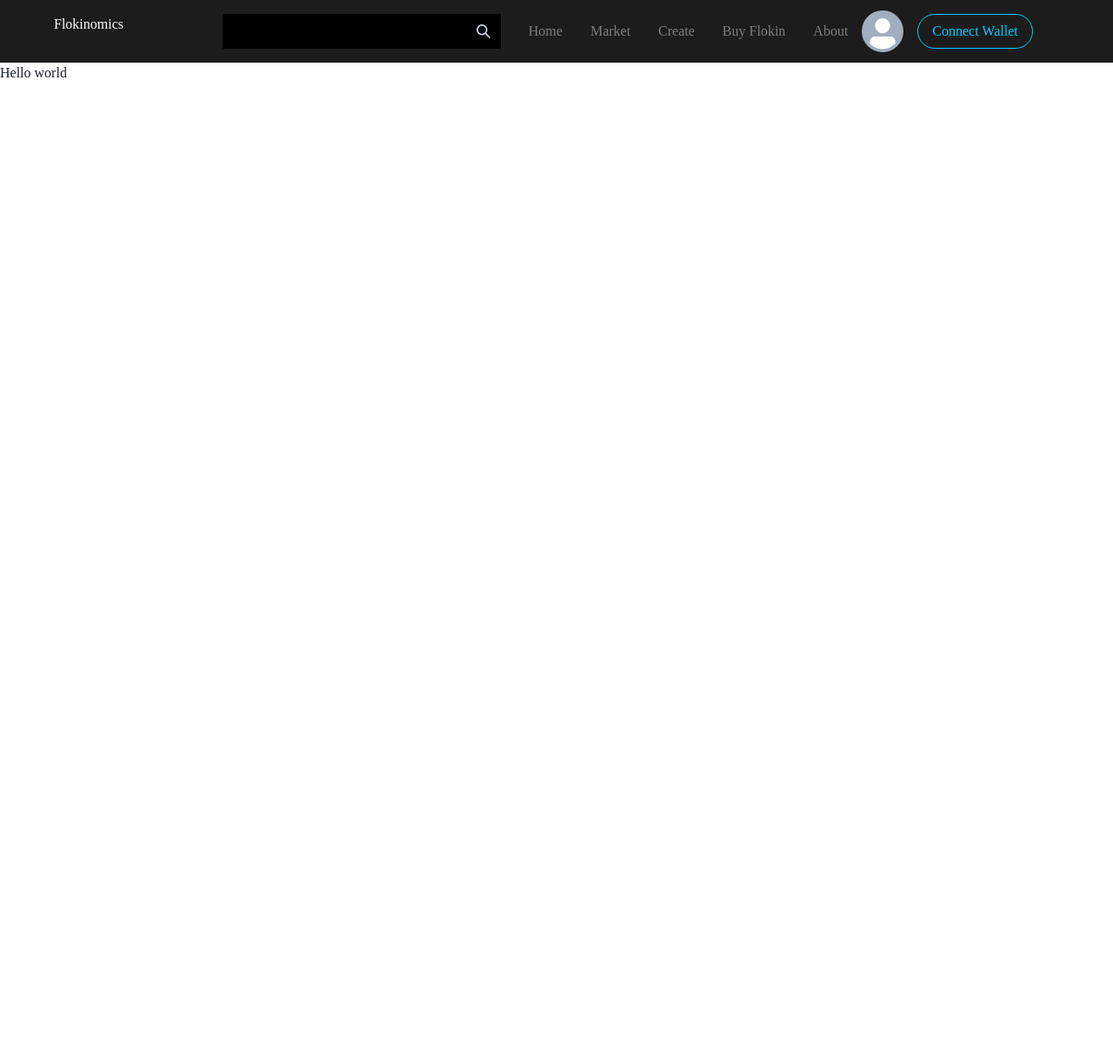
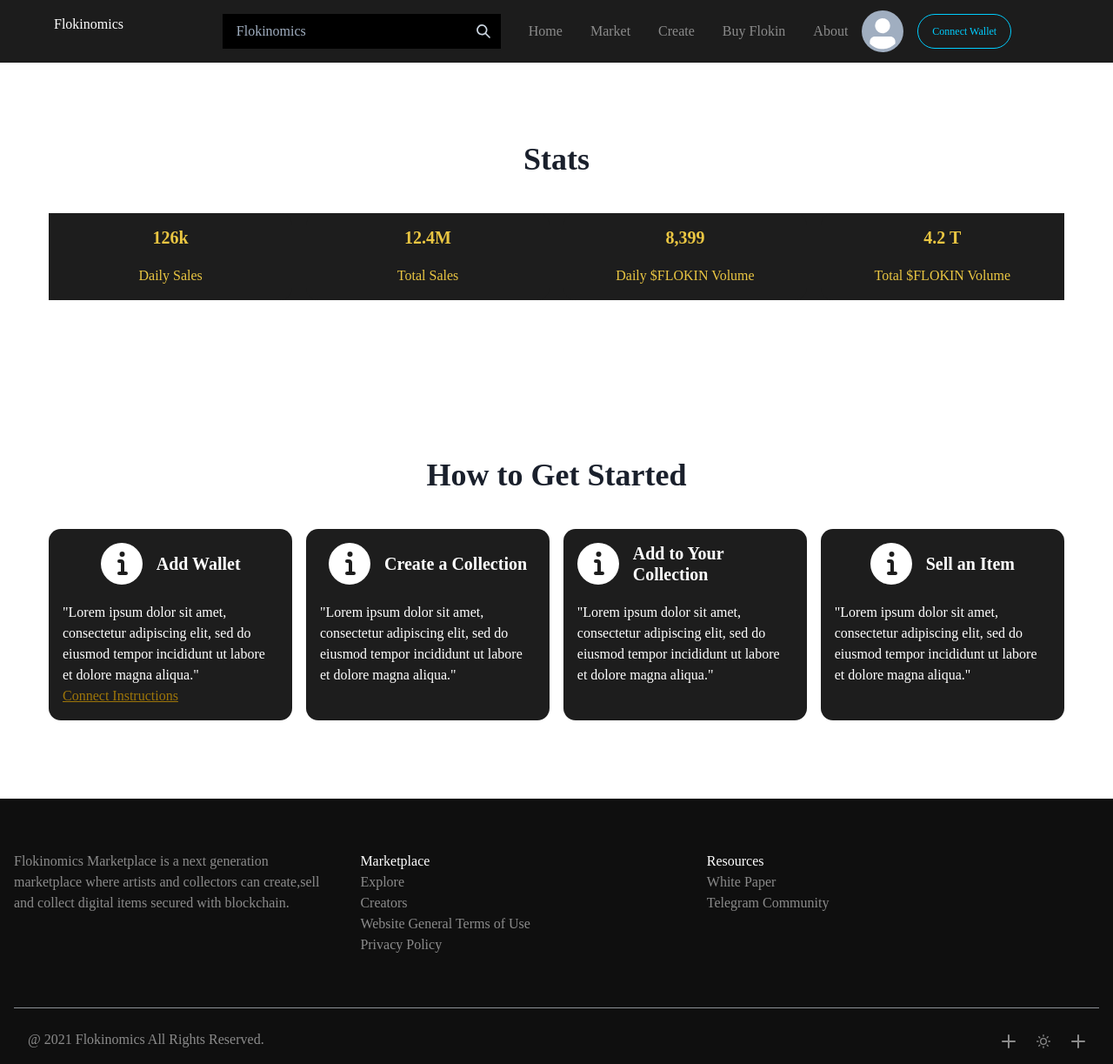
Before and after one commit to umer-mughal96/flokinomics, a React (Create React App) app: page / in a window 1280 px wide. Shown: the whole page at 87% size. Before the commit the page ends 800 px from the top, so only its background shows below. Built offline with nearby package versions, Linux system fonts and the light colour scheme.

Commit message:
stats and getting started section

```diff
--- /dev/null
+++ b/src/components/Footer.jsx
@@ -0,0 +1,61 @@
+import React from 'react'
+import { Stack, Box, Text, UnorderedList, ListItem, Container, Link, Divider, Flex, Spacer, HStack } from '@chakra-ui/layout'
+import { AddIcon, SunIcon } from '@chakra-ui/icons'
+const Footer = () => {
+    return (
+        <Container maxW="full" bg='#0f0f0f'>
+            <Stack direction={["column", "row"]} spacing="24px" maxW='1400px' py='60px' color='#8b8b8b'>
+                <Box w="30%" h="">
+                    <Text>
+                        Flokinomics Marketplace is a next generation marketplace where artists
+                        and collectors can create,sell and collect digital items secured with blockchain.
+                    </Text>
+                </Box>
+                <Box w="30%" h="">
+                    <Text color='white' >Marketplace</Text>
+                    <UnorderedList style={{ listStyleType: 'none', marginLeft: '0px' }}>
+                        <ListItem ><Link>Explore</Link></ListItem>
+                        <ListItem ><Link>Creators</Link></ListItem>
+                        <ListItem ><Link>Website General Terms of Use</Link></ListItem>
+                        <ListItem ><Link>Privacy Policy</Link></ListItem>
+                    </UnorderedList>
+                </Box>
+                <Box w="30%" h="">
+                    <Text color='white'>Resources</Text>
+                    <UnorderedList style={{ listStyleType: 'none', marginLeft: '0px' }}>
+                        <ListItem ><Link>White Paper</Link></ListItem>
+                        <ListItem ><Link>Telegram Community</Link></ListItem>
+                    </UnorderedList>
+                </Box>
+            </Stack>
+            <Stack color='#8b8b8b'>
+                <Box>
+                    <Divider />
+                </Box>
+                <Flex>
+                    <Box p="4" >
+                        <Text>@ 2021 Flokinomics All Rights Reserved.</Text>
+                    </Box>
+                    <Spacer />
+                    <Box p="4" g="green.400">
+                        <HStack spacing="24px">
+                            <Link>
+                                <AddIcon />
+                            </Link>
+                            <Link>
+                                <SunIcon />
+                            </Link>
+                            <Link>
+                                <AddIcon />
+                            </Link>
+                        </HStack>
+                    </Box>
+                </Flex>
+            </Stack>
+
+
+        </Container>
+    )
+}
+
+export default Footer
--- /dev/null
+++ b/src/components/GettingStarted.jsx
@@ -0,0 +1,45 @@
+import React from 'react'
+import { Flex, Box, Spacer, Text, Grid, HStack, Link, Heading, Container } from '@chakra-ui/layout'
+import { InfoIcon } from '@chakra-ui/icons'
+
+
+const GettingStarted = () => {
+    return (
+        <Container maxW="1200px">
+            <Box py='90px'>
+                <Heading as="h2" size="xl" textAlign='center' pb='40px'>How to Get Started</Heading>
+                <Flex color='white'>
+                    <Box bg="#1d1d1d" borderRadius='14' p='16px' w="24%" >
+                        <Heading d='flex' alignItems='center' as='h3' size='md' justifyContent='center' pb='20px'><InfoIcon w={12} h={12} marginRight='4' />Add Wallet</Heading>
+                        <Text>"Lorem ipsum dolor sit amet, consectetur adipiscing elit, sed do eiusmod tempor incididunt ut labore et dolore magna aliqua."
+                        </Text>
+                        <Link textDecor='underline' color='#9e7609'>Connect Instructions</Link>
+                    </Box>
+                    <Spacer />
+                    <Box bg="#1d1d1d" borderRadius='14' p='16px' w="24%" >
+                        <Heading d='flex' alignItems='center' as='h3' size='md' justifyContent='center' pb='20px'><InfoIcon w={12} h={12} marginRight='4' />Create a Collection</Heading>
+
+                        <Text>"Lorem ipsum dolor sit amet, consectetur adipiscing elit, sed do eiusmod tempor incididunt ut labore et dolore magna aliqua."
+                        </Text>
+                    </Box>
+                    <Spacer />
+                    <Box bg="#1d1d1d" borderRadius='14' p='16px' w="24%" >
+                    <Heading d='flex' alignItems='center' as='h3' size='md' justifyContent='center' pb='20px'><InfoIcon w={12} h={12} marginRight='4' />Add to Your Collection</Heading>
+                        <Text>"Lorem ipsum dolor sit amet, consectetur adipiscing elit, sed do eiusmod tempor incididunt ut labore et dolore magna aliqua."
+                        </Text>
+                    </Box>
+                    <Spacer />
+                    <Box bg="#1d1d1d" borderRadius='14' p='16px' w="24%" >
+                    <Heading d='flex' alignItems='center' as='h3' size='md' justifyContent='center' pb='20px'><InfoIcon w={12} h={12} marginRight='4' />Sell an Item</Heading>
+                        <Text>"Lorem ipsum dolor sit amet, consectetur adipiscing elit, sed do eiusmod tempor incididunt ut labore et dolore magna aliqua."
+                        </Text>
+                    </Box>
+                </Flex>
+
+
+            </Box>
+        </Container>
+    )
+}
+
+export default GettingStarted
--- a/src/components/Header.jsx
+++ b/src/components/Header.jsx
@@ -3,19 +3,19 @@
 
 
 import React from 'react'
-import { Stack, HStack, VStack, Input, Button, Avatar, Text } from "@chakra-ui/react"
+import {  HStack,  Input, Button, Avatar, Text } from "@chakra-ui/react"
 import { Box, Container, Link } from '@chakra-ui/layout'
 import { UnorderedList, ListItem } from '@chakra-ui/layout'
 import { InputGroup, InputRightElement } from '@chakra-ui/input'
 import { MenuList, MenuItem, MenuButton, Menu } from '@chakra-ui/menu'
-import { PhoneIcon, SearchIcon, ChevronDownIcon } from '@chakra-ui/icons'
+import { SearchIcon, ChevronDownIcon } from '@chakra-ui/icons'
 
 
 const Header = () => {
     return (
 
         <Container maxW="full" bg='rgb(28,28,28)' py='4'>
-            <HStack px='46' m='auto' spacing="24px">
+            <HStack px='46' m='auto' spacing="24px" maxW='1400px'>
                 <Box w="15%" h="40px" >
                     <Text color='#fff'>Flokinomics</Text>
                 </Box>
@@ -26,14 +26,14 @@ const Header = () => {
                             pointerEvents="none"
                             children={<SearchIcon color="gray.300" />}
                         />
-                        <Input type="text" placeholder="" size='md' border='none' />
+                        <Input type="text" placeholder="Flokinomics" size='md' border='none' />
                     </InputGroup>
                     <UnorderedList style={{ listStyleType: 'none', display: 'flex' }}>
-                        <ListItem px='4' color='#7F7F7F'><Link>Home</Link></ListItem>
-                        <ListItem px='4' color='#7F7F7F'><Link>Market</Link></ListItem>
-                        <ListItem px='4' color='#7F7F7F'><Link>Create</Link></ListItem>
-                        <ListItem px='4' color='#7F7F7F'><Link>Buy Flokin</Link></ListItem>
-                        <ListItem px='4' color='#7F7F7F'><Link>About</Link></ListItem>
+                        <ListItem px='4' color='#8b8b8b'><Link>Home</Link></ListItem>
+                        <ListItem px='4' color='#8b8b8b'><Link>Market</Link></ListItem>
+                        <ListItem px='4' color='#8b8b8b'><Link>Create</Link></ListItem>
+                        <ListItem px='4' color='#8b8b8b'><Link>Buy Flokin</Link></ListItem>
+                        <ListItem px='4' color='#8b8b8b'><Link>About</Link></ListItem>
                     </UnorderedList>
                     <Menu>
                         <MenuButton as={Avatar} rightIcon={<ChevronDownIcon />}>
@@ -47,7 +47,7 @@ const Header = () => {
                             <MenuItem>Attend a Workshop</MenuItem>
                         </MenuList>
                     </Menu>
-                    <Button border fontWeight='200' bg='transparent' color='#00CEFF' border='1px solid #00CEFF' borderRadius='20px' mx='4'>Connect Wallet</Button>
+                    <Button border fontWeight='200' bg='transparent' color='#00CEFF' border='1px solid #00CEFF' borderRadius='20px' mx='4' fontSize='12px'>Connect Wallet</Button>
                 </Box>
             </HStack>
         </Container>
--- /dev/null
+++ b/src/components/Stats.jsx
@@ -0,0 +1,44 @@
+import React from 'react'
+import { Flex, Box, Spacer, Text, Grid, HStack, Link, Heading, Container } from '@chakra-ui/layout'
+import { InfoIcon } from '@chakra-ui/icons'
+const Stats = () => {
+    return (
+        <>
+          <Container maxW="1200px">
+            <Box py='90px' textAlign='center'>
+                <Heading as="h2" size="xl" textAlign='center' pb='40px'>Stats</Heading>
+                <Flex bg='#1d1d1d' color='white'>
+                    <Box bg="#1d1d1d" borderRadius='14' p='16px' w="24%" >
+                        <Heading d='flex' color='#eac642' alignItems='center' as='h3' size='md' justifyContent='center' pb='20px'>126k</Heading>
+                        <Text color='#eac642'>Daily Sales
+                        </Text>
+                    </Box>
+                    <Spacer />
+                    <Box bg="#1d1d1d" borderRadius='14' p='16px' w="24%" >
+                        <Heading color='#eac642' d='flex' alignItems='center' as='h3' size='md' justifyContent='center' pb='20px'>12.4M</Heading>
+
+                        <Text color='#eac642'>Total Sales
+                        </Text>
+                    </Box>
+                    <Spacer />
+                    <Box bg="#1d1d1d" borderRadius='14' p='16px' w="24%" >
+                    <Heading color='#eac642' d='flex' alignItems='center' as='h3' size='md' justifyContent='center' pb='20px'>8,399</Heading>
+                        <Text color='#eac642'>Daily $FLOKIN Volume
+                        </Text>
+                    </Box>
+                    <Spacer />
+                    <Box bg="#1d1d1d" borderRadius='14' p='16px' w="24%" >
+                    <Heading color='#eac642' d='flex' alignItems='center' as='h3' size='md' justifyContent='center' pb='20px'>4.2 T</Heading>
+                        <Text color='#eac642'>Total $FLOKIN Volume
+                        </Text>
+                    </Box>
+                </Flex>
+
+
+            </Box>
+        </Container>
+        </>
+    )
+}
+
+export default Stats
--- a/src/screens/home/Home.jsx
+++ b/src/screens/home/Home.jsx
@@ -1,13 +1,16 @@
 
 import { Text } from '@chakra-ui/layout'
 import React from 'react'
-
+import GettingStarted from '../../components/GettingStarted'
+import Stats from '../../components/Stats'
 const Home = () => {
     return (
-       <>
+        <>
 
-       <Text>Hello world</Text>
-       </>
+            <Stats />
+            <GettingStarted />
+
+        </>
     )
 }
 
--- a/src/utils/routes/Routes.js
+++ b/src/utils/routes/Routes.js
@@ -6,6 +6,7 @@ import {
 
 import Home from '../../screens/home/Home'
 import Header from '../../components/Header'
+import Footer from '../../components/Footer';
 
 
 
@@ -17,6 +18,7 @@ const MainRoutes = () => {
                 <Route path='/' element={<Home />} />
 
             </Routes>
+            <Footer/>
 
         </Router>
     )
```
